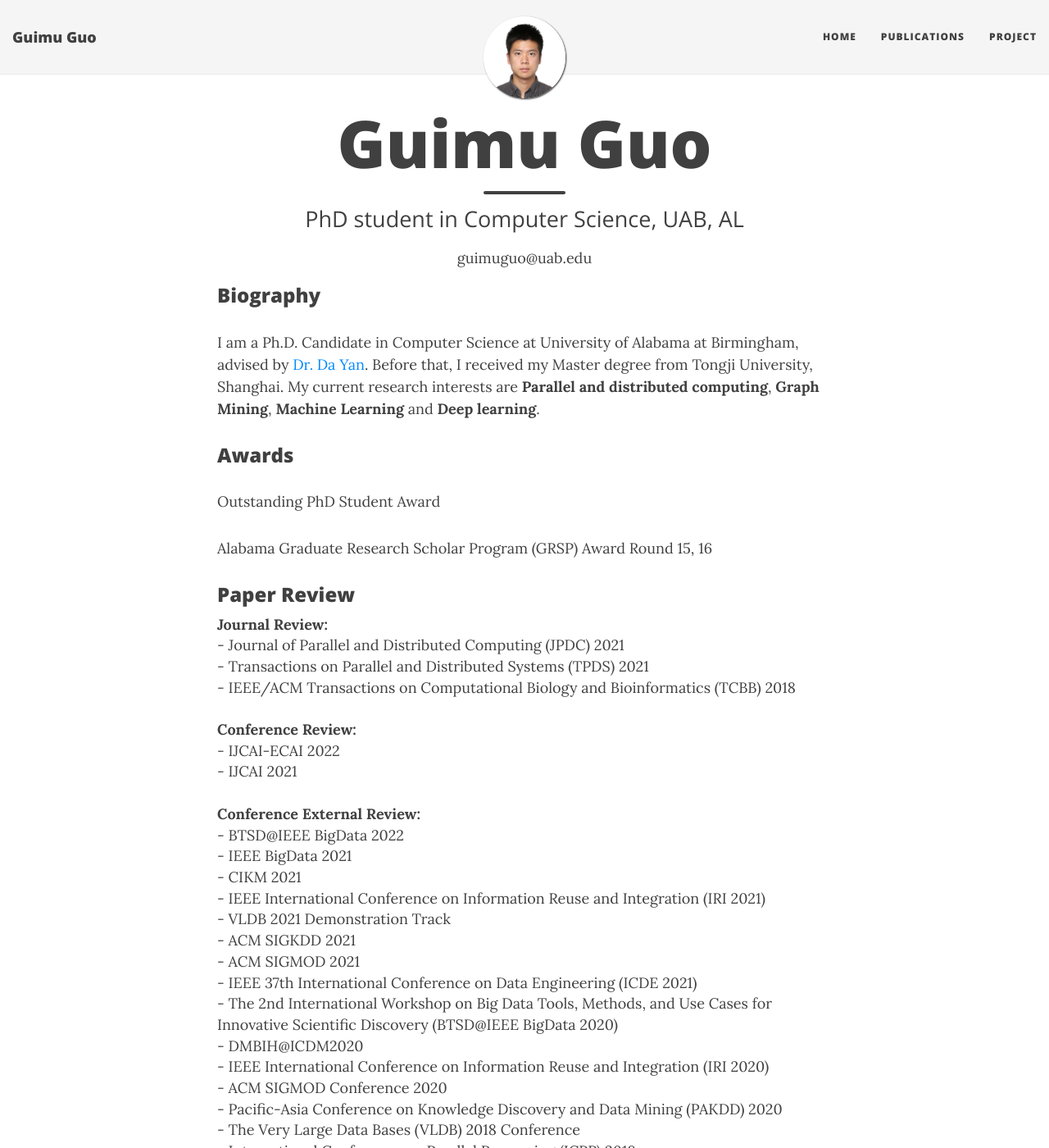
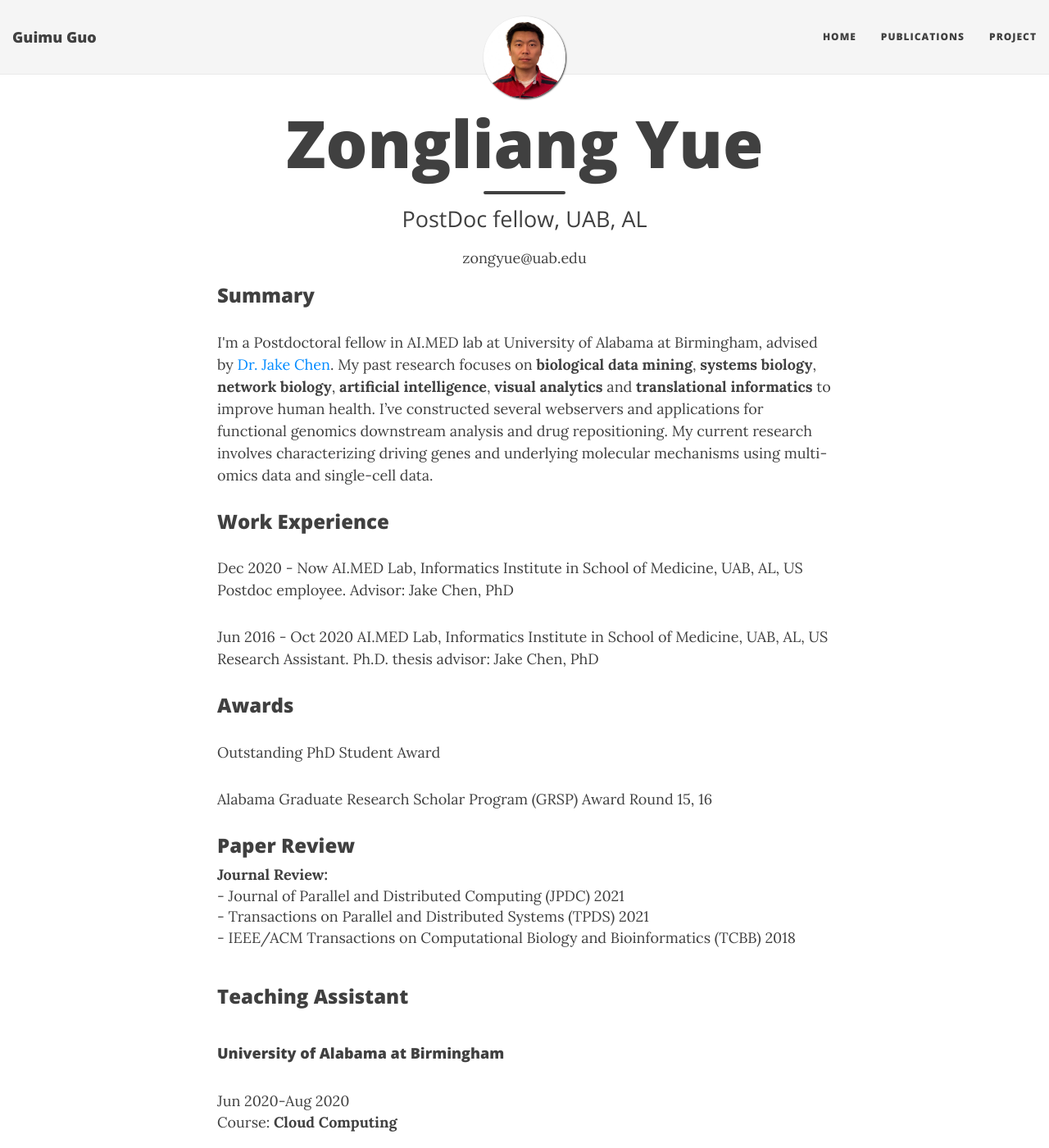
Before and after one commit to zongyue1010/zongyue1010.github.io, a Jekyll site: the page built from index.html, in a window 1280 px wide and 1400 px high. Shown: the whole window at 82% size. Built offline with Jekyll 4.4.1, drawn with Linux system fonts in a browser that asks for light colours; nearby versions of some CDN libraries; the list of posts is cut into pages by our own code; some of the changed text lies outside the part shown.

Commit message:
first commit

```diff
--- a/index.html
+++ b/index.html
@@ -1,13 +1,17 @@
 ---
 layout: page
-title: Guimu Guo
-subtitle: PhD student in Computer Science, UAB, AL
+title: Zongliang Yue
+subtitle: PostDoc fellow, UAB, AL
 use-site-title: true
 ---
-<center>guimuguo@uab.edu</center>
-<h3>Biography</h3>
-<p>I am a Ph.D. Candidate in Computer Science at University of Alabama at Birmingham, advised by <a href="https://yanlab19870714.github.io/yanda/home.html" target="_blank">Dr. Da Yan</a>.
-  Before that, I received my Master degree from Tongji University, Shanghai. My current research interests are <b>Parallel and distributed computing</b>, <b>Graph Mining</b>, <b>Machine Learning</b> and <b>Deep learning</b>. </p>
+<center>zongyue@uab.edu</center>
+<h3>Summary</h3>
+<p>I'm a Postdoctoral fellow in AI.MED lab at University of Alabama at Birmingham, advised by <a href="https://aimed-lab.org/" target="_blank">Dr. Jake Chen</a>.
+  My past research focuses on <b>biological data mining</b>, <b>systems biology</b>, <b>network biology</b>, <b>artificial intelligence</b>, <b>visual analytics</b> and <b>translational informatics</b> to improve human health. I’ve constructed several webservers and applications for functional genomics downstream analysis and drug repositioning. My current research involves characterizing driving genes and underlying molecular mechanisms using multi-omics data and single-cell data. </p>
+
+<h3>Work Experience</h3>
+<p>Dec 2020 - Now	AI.MED Lab, Informatics Institute in School of Medicine, UAB, AL, US					Postdoc employee. Advisor: Jake Chen, PhD</p>
+<p>Jun 2016 - Oct 2020	AI.MED Lab, Informatics Institute in School of Medicine, UAB, AL, US					Research Assistant. Ph.D. thesis advisor: Jake Chen, PhD</p>
 
 <h3>Awards</h3>
 <p>Outstanding PhD Student Award</p>
@@ -20,32 +24,8 @@ use-site-title: true
   <dd>- Transactions on Parallel and Distributed Systems (TPDS) 2021</dd>
   <dd>- IEEE/ACM Transactions on Computational Biology and Bioinformatics (TCBB) 2018</dd>
   <br />
-  <dt><b>Conference Review:</b></dt>
-  <dd>- IJCAI-ECAI 2022</dd>
-  <dd>- IJCAI 2021</dd>
-  <br />
-  <dt><b>Conference External Review:</b></dt>
-  <dd>- BTSD@IEEE BigData 2022</dd>
-  <dd>- IEEE BigData 2021</dd>
-  <dd>- CIKM 2021</dd>
-  <dd>- IEEE International Conference on Information Reuse and Integration (IRI 2021)</dd>
-  <dd>- VLDB 2021 Demonstration Track</dd>
-  <dd>- ACM SIGKDD 2021</dd>
-  <dd>- ACM SIGMOD 2021</dd>
-  <dd>- IEEE 37th International Conference on Data Engineering (ICDE 2021)</dd>
-  <dd>- The 2nd International Workshop on Big Data Tools, Methods, and Use Cases for Innovative Scientific Discovery (BTSD@IEEE BigData 2020)</dd>
-  <dd>- DMBIH@ICDM2020</dd>
-  <dd>- IEEE International Conference on Information Reuse and Integration (IRI 2020)</dd>
-  <dd>- ACM SIGMOD Conference 2020</dd>
-  <dd>- Pacific-Asia Conference on Knowledge Discovery and Data Mining (PAKDD) 2020</dd>
-  <dd>- The Very Large Data Bases (VLDB) 2018 Conference</dd>
-  <dd>- International Conference on Parallel Processing (ICPP) 2018</dd>
-  <dd>- IEEE BigData Congress 2018</dd>
-  <dd>- IEEE International Conference on Information Reuse and Integration for Data Science (IRI 2018)</dd>
 </dl>
 
-<h3>Work Experience</h3>
-<p>R&D Software Engineer Intern, IBM China System Center May, 2015- Dec, 2015</p>
 
 <h3>Teaching Assistant</h3>
 <br />
```
Also changed, not shown: img/avatar-icon.png.
